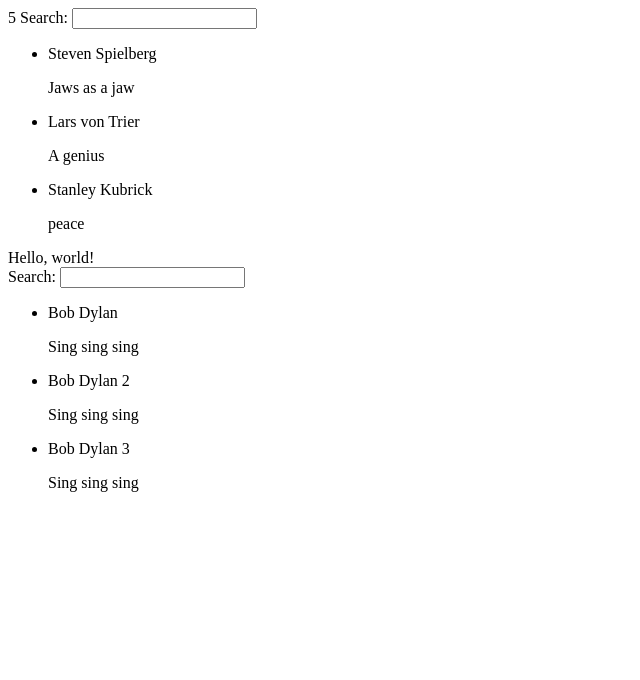
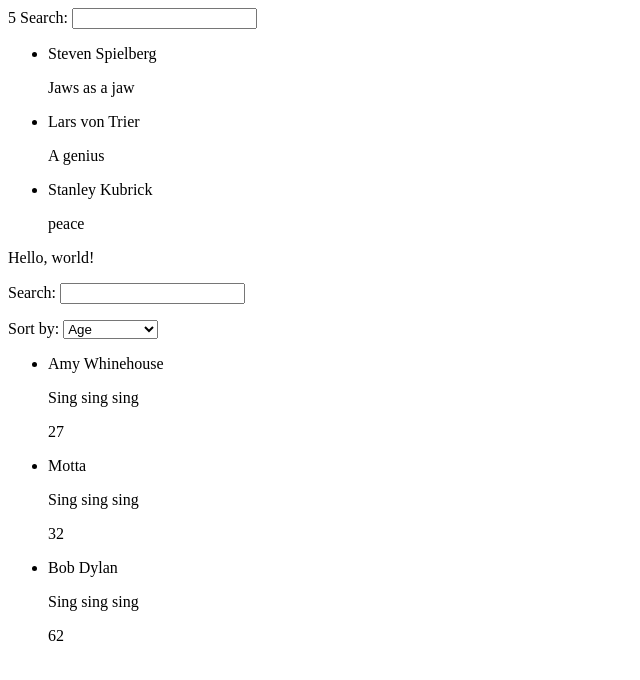
Before and after one commit to niclasek/angularjs-demo, a website: page static/index.html in a window 1280 px wide. Shown: the whole page, without its empty margins (0-640 px from the left). Drawn offline with nearby package versions, Linux system fonts and the light colour scheme.

Commit message:
Added sortingm, using two-way data binding.

```diff
--- a/static/app/modules/user-list/user-list.component.js
+++ b/static/app/modules/user-list/user-list.component.js
@@ -9,14 +9,18 @@
 		this.users = [
 			{
 				name: 'Bob Dylan',
-				snippet: 'Sing sing sing'
+				snippet: 'Sing sing sing',
+				age: 62
 			}, {
-				name: 'Bob Dylan 2',
-				snippet: 'Sing sing sing'
+				name: 'Amy Whinehouse',
+				snippet: 'Sing sing sing',
+				age: 27
 			}, {
-				name: 'Bob Dylan 3',
-				snippet: 'Sing sing sing'
+				name: 'Motta',
+				snippet: 'Sing sing sing',
+				age: 32
 			}
 		];
+		this.orderProp = "age";
 	}
 });
--- a/static/app/modules/user-list/user-list.template.html
+++ b/static/app/modules/user-list/user-list.template.html
@@ -1,17 +1,28 @@
 <div class="container-fluid">
 	<div class="row">
 		<div class="col-md-2">
-			<!--Sidebar content-->
+			<p>
+				Search:
+				<input ng-model="$ctrl.query">
+			</p>
 
-			Search: <input ng-model="$ctrl.query" />
+			<p>
+				Sort by:
+				<select ng-model="$ctrl.orderProp">
+					<option value="name">Alphabetical</option>
+					<option value="age">Age</option>
+				</select>
+			</p>
+
 
 		</div>
 		<div class="col-md-10">
 			<!--Body content-->
 			<ul>
-				<li ng-repeat="user in $ctrl.users | filter:$ctrl.query">
+				<li ng-repeat="user in $ctrl.users | filter:$ctrl.query | orderBy:$ctrl.orderProp">
 					<span>{{user.name}}</span>
 					<p>{{user.snippet}}</p>
+					<p>{{user.age}}</p>
 				</li>
 			</ul>
 
```
